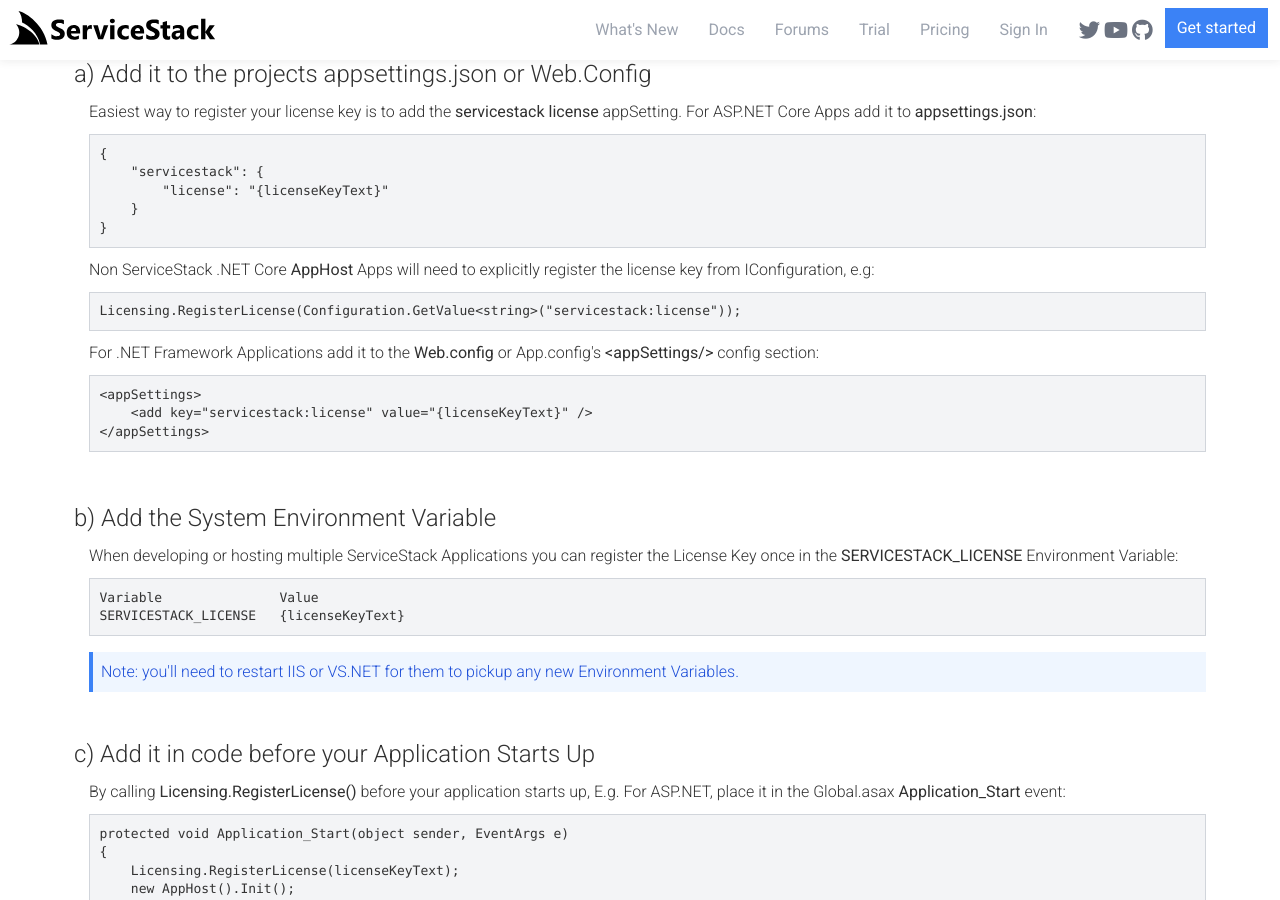
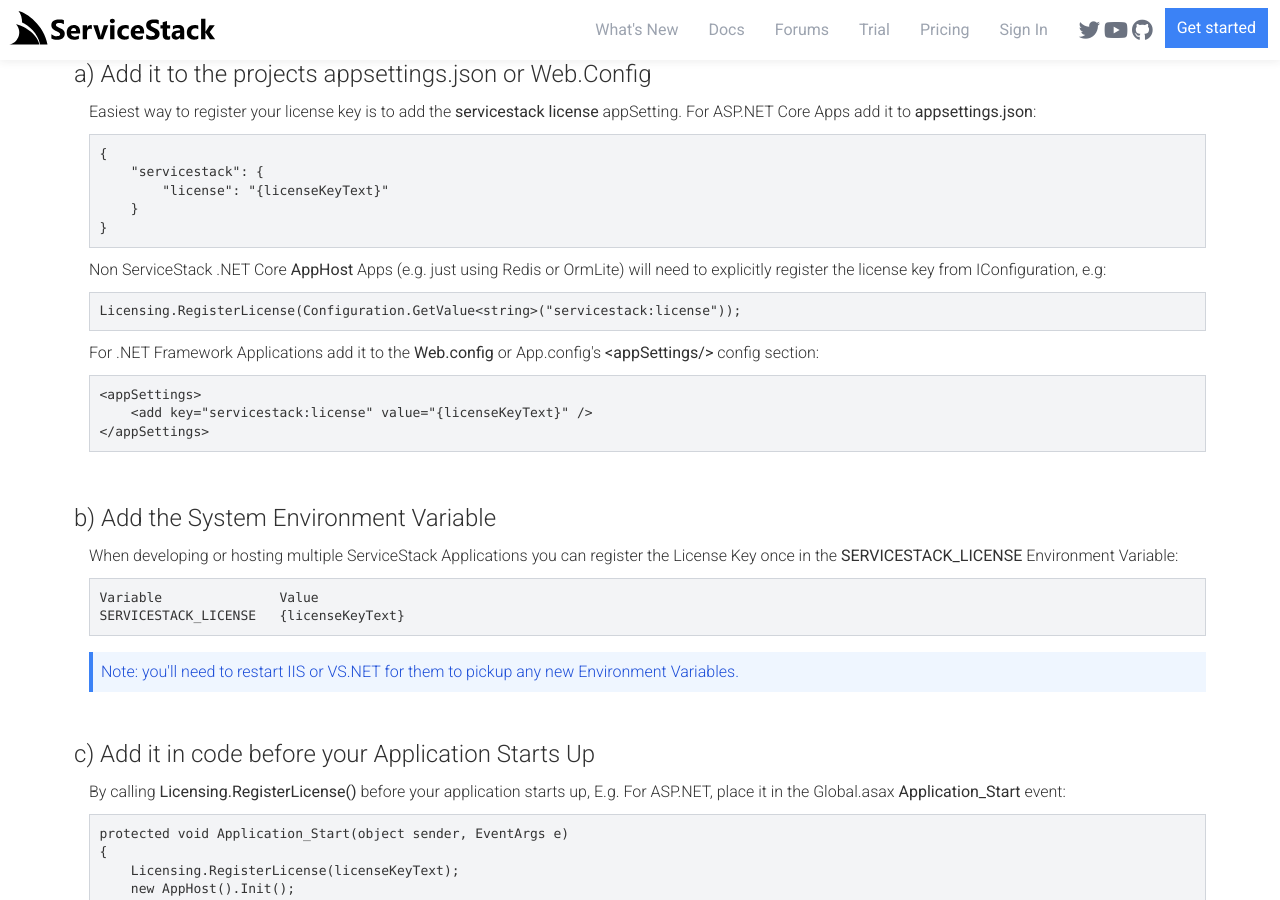
Before and after one commit to mythz/site, a Jekyll site: the page built from _pages/download.html, in a window 1280 px wide and 900 px high, scrolled down 9024 px. Built offline with Jekyll 4.4.1, drawn with Linux system fonts in a browser that asks for light colours.

Commit message:
include OrmLite or Redis

```diff
--- a/_includes/register-license-key.html
+++ b/_includes/register-license-key.html
@@ -28,7 +28,7 @@
 }
 </pre>
                 <p>
-                    Non ServiceStack .NET Core <b>AppHost</b> Apps will need to explicitly register the license key from IConfiguration, e.g:
+                    Non ServiceStack .NET Core <b>AppHost</b> Apps (e.g. just using Redis or OrmLite) will need to explicitly register the license key from IConfiguration, e.g:
                 </p>
                 <pre>Licensing.RegisterLicense(Configuration.GetValue&lt;string&gt;("servicestack:license"));</pre>
                 <p>
```
